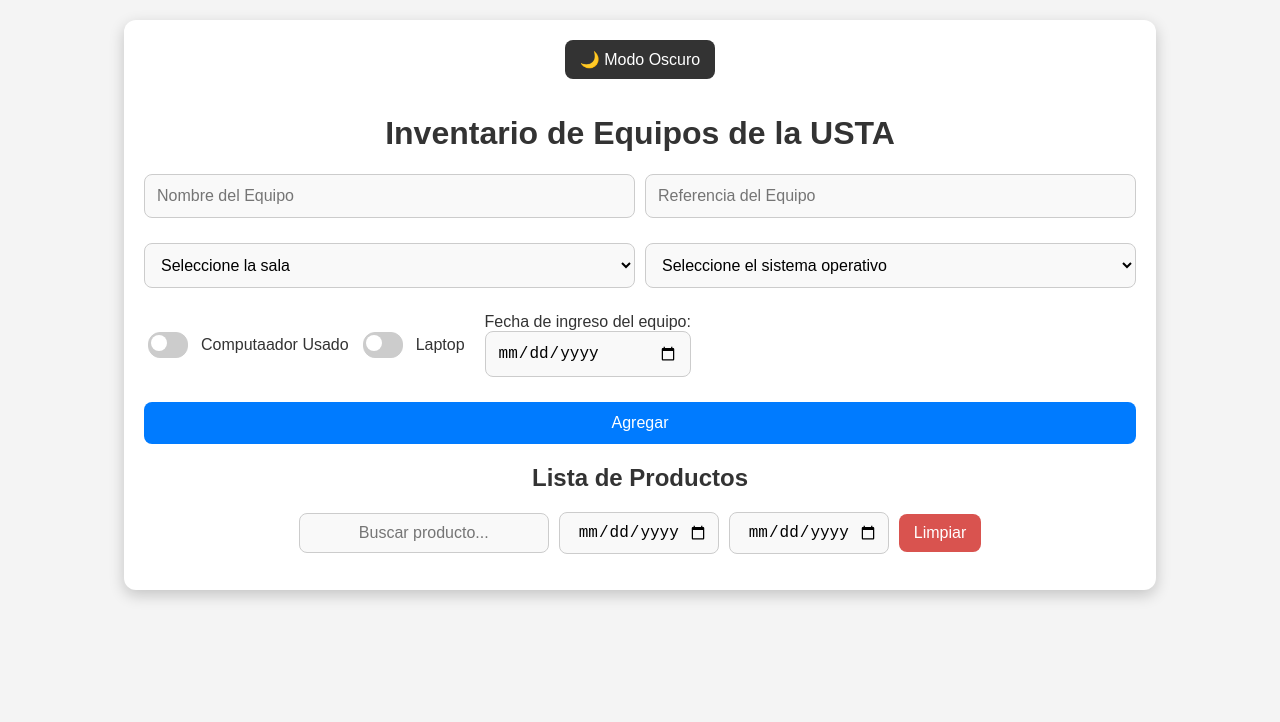
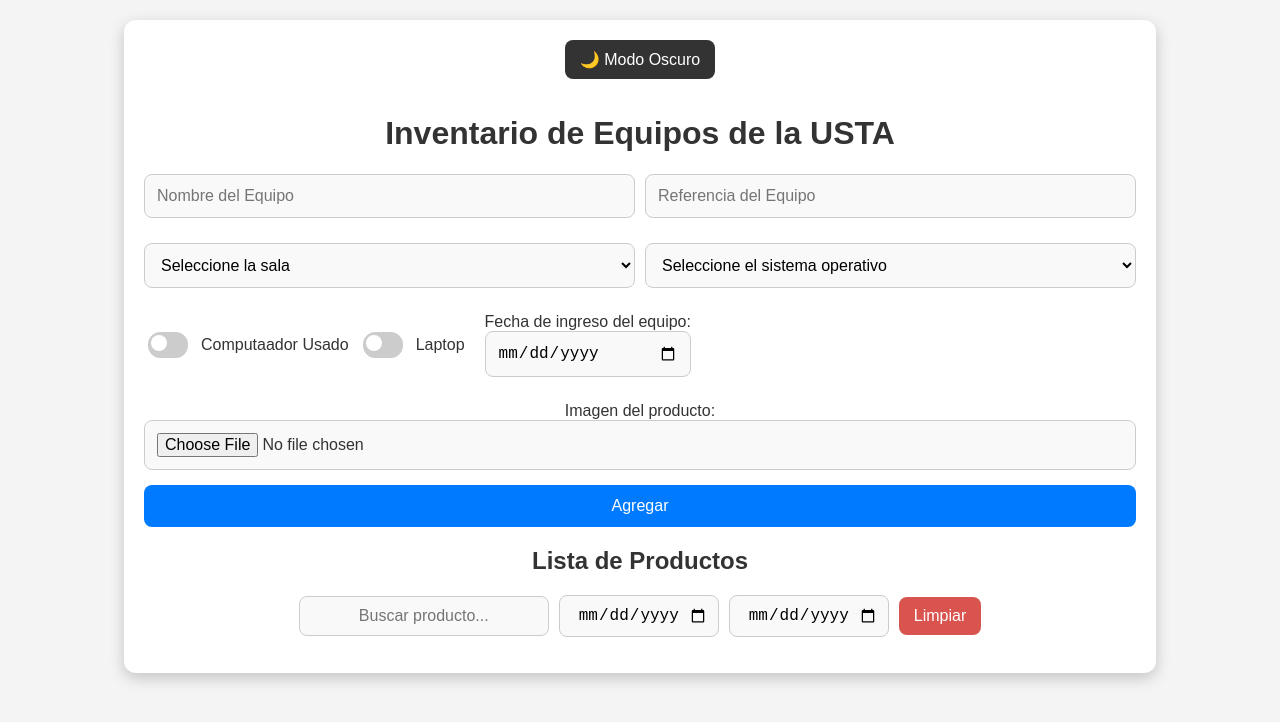
Before and after one commit to RichardMolano/mobiles, a React (Create React App) app: page / in a window 1280 px wide. Shown: the top 722 px of the page. Built offline with nearby package versions, Linux system fonts and the light colour scheme.

Commit message:
ACTIVIDAD 2- CORTE II_ APP_REACT

```diff
--- a/src/components/ProductDetail.jsx
+++ b/src/components/ProductDetail.jsx
@@ -17,6 +17,7 @@
   const [editReference, setEditReference] = useState(() => localStorage.getItem("editReference") || "");
   const [editOS, setEditOS] = useState(() => localStorage.getItem("editOS") || "");
   const [editLaptop, setEditLaptop] = useState(() => localStorage.getItem("editLaptop") === "true");
+  const [editImage, setEditImage] = useState(() => localStorage.getItem("editImage") || null); // Estado para la imagen editada
 
   useEffect(() => {
     localStorage.setItem("editIndex", editIndex !== null ? editIndex : "");
@@ -27,7 +28,9 @@
     localStorage.setItem("editReference", editReference);
     localStorage.setItem("editOS", editOS);
     localStorage.setItem("editLaptop", editLaptop);
-  }, [editIndex, editValue, editCategory, editStatus, editEntryDate, editReference, editOS, editLaptop]);
+    localStorage.setItem("editImage", editImage); // Guardar la imagen editada en localStorage
+
+  }, [editIndex, editValue, editCategory, editStatus, editEntryDate, editReference, editOS, editLaptop, editImage]);
 
   useEffect(() => {
     sessionStorage.setItem("editIndex", editIndex);
@@ -63,7 +66,8 @@
     sessionStorage.setItem("editReference", editReference);
     sessionStorage.setItem("editOS", editOS);
     sessionStorage.setItem("editLaptop", editLaptop);
-  }, [editIndex, editValue, editCategory, editStatus, editEntryDate, editReference, editOS, editLaptop]);
+    sessionStorage.setItem("editImage", editImage); // Guardar la imagen editada en sessionStorage
+  }, [editIndex, editValue, editCategory, editStatus, editEntryDate, editReference, editOS, editLaptop, editImage]);
 
 
   const handleEdit = (index, product) => {
@@ -75,6 +79,17 @@
     setEditReference(product.reference);
     setEditOS(product.OS);
     setEditLaptop(product.lap === "Portátil");
+    setEditImage(product.image); // Asignar la imagen del producto a editar
+  };
+  const handleImageChange = (e) => {
+    const file = e.target.files[0];
+    if (file) {
+      const reader = new FileReader();
+      reader.onloadend = () => {
+        setEditImage(reader.result); // Guarda la imagen como base64
+      };
+      reader.readAsDataURL(file);
+    }
   };
 
 
@@ -94,6 +109,7 @@
         reference: editReference,
         OS: editOS,
         lap: editLaptop ? "Portátil" : "Escritorio",
+        image: editImage, // Guardar la imagen editada
       });
       setEditIndex(null);
     }
@@ -109,6 +125,7 @@
     setEditReference("");
     setEditOS("");
     setEditLaptop(false);
+    setEditImage(null); // Limpiar la imagen editada
 
     // Clear localStorage
     localStorage.removeItem("editIndex");
@@ -150,6 +167,10 @@
               <div className="product-content" >
                 {editIndex === indexlocal ? (
                   <>
+                    <ImageElement
+                      handleImageChange={handleImageChange}
+                      imagePreview={editImage} // Usa la imagen editada
+                    />
                     <InputElement
                       value={editValue}
                       setValue={setEditValue}
@@ -198,9 +219,21 @@
                   </>
                 ) : (
                   <div className="detail-container">
+                    <div>
+                      <h1>Imagen del Producto</h1>
+
+                      <img
+                        src={product.image}
+                        alt="Imagen del producto"
+                        style={{ width: "150px", height: "auto", borderRadius: "5px" }}
+                      />
+                    </div>
                     <h2>Detalles del Producto</h2>
                     <table className="detail-table">
                       <tbody>
+
+
+
                         <tr>
                           <th>Nombre del Equipo</th>
                           <td>{product.name}</td>
@@ -272,6 +305,29 @@
     </div>
   );
 };
+const ImageElement = ({ handleImageChange, imagePreview }) => {
+  return (
+    <div>
+      <label>Imagen del producto:</label>
+      <input
+        type="file"
+        accept="image/*"
+        onChange={handleImageChange}
+      />
+      {/* Vista previa de la imagen */}
+      {imagePreview && (
+        <div>
+          <p>Vista previa de la imagen:</p>
+          <img
+            src={imagePreview}
+            alt="Vista previa"
+            style={{ width: "200px", height: "auto", marginTop: "10px" }}
+          />
+        </div>
+      )}
+    </div>
+  );
+}
 
 const DateElement = ({ value, setValue, text }) => {
   return (
--- a/src/components/ProductForm.jsx
+++ b/src/components/ProductForm.jsx
@@ -1,4 +1,4 @@
-import React, { useState } from "react";
+import React, { useRef, useState } from "react";
 
 const ProductForm = ({ onAdd }) => {
   const [product, setProduct] = useState("");
@@ -6,9 +6,12 @@
   const [isUsed, setIsUsed] = useState(false); // Estado para determinar si el equipo es usado
   const [laptop, setIsLaptop] = useState(false); // Estado para determinar si el equipo es un portátil
   const [reference, setReference] = useState(); // Estado para la referencia del equipo
+  const [image , setImage] = useState(null);
   const [OS, setOS] = useState("");
   const [entryDate, setEntryDate] = useState(""); // Estado para la fecha de ingreso
+  const [imagePreview, setImagePreview] = useState(null);
 
+  const fileInputRef = useRef(null);
 
   const dic_OS = {
     "Windows": { "Windows 10": "Windows 10", "Windows 11": "Windows 11" },
@@ -35,16 +38,56 @@
       alert("La fecha de ingreso no puede ser futura.");
       return;
     }
-    if (product.trim() && category.trim() && entryDate.trim()) {
-      onAdd({ name: product, category, status: isUsed ? "Usado" : "Nuevo", lap: laptop ? "Portátil" : "Escritorio", reference: reference, OS, entryDate });
+    if (product.trim() && category.trim() && entryDate.trim() && image) {
+      onAdd({ name: product, category, status: isUsed ? "Usado" : "Nuevo", lap: laptop ? "Portátil" : "Escritorio", reference: reference, OS, entryDate , image:image });
       setProduct("");
       setCategory("");
       setIsUsed(false);
       setIsLaptop(false);
       setReference(Number);
       setOS("");
+      setImage(null);
       setReference("")
       setEntryDate("");
+      setImage(null); // Limpia la imagen
+      setImagePreview(null); // Limpia la vista previa de la imagen
+      if (fileInputRef.current) {
+        fileInputRef.current.value = null; // Limpia el input de archivo
+      }
+    }
+    else {
+      alert("No se ha seleccionado ninguna imagen.");
+    }
+  };
+
+  const handleImageChange = (e) => {
+    const file = e.target.files[0];
+    if (file) {
+      const validImageTypes = ["image/jpeg", "image/png", "image/jpg", "image/gif", "image/webp"];
+      const maxSizeInBytes = 2 * 1024 * 1024; // 2 MB
+
+      if (!validImageTypes.includes(file.type)) {
+        alert("Por favor, selecciona un archivo de imagen válido (jpeg, png, jpg, gif, webp).");
+        e.target.value = null; // Limpia la selección del archivo
+        setImage(null);
+        setImagePreview(null);
+        return;
+      }
+
+      if (file.size > maxSizeInBytes) {
+        alert("La imagen es demasiado grande. El tamaño máximo permitido es de 2 MB.");
+        e.target.value = null;
+        setImage(null);
+        setImagePreview(null);
+        return;
+      }
+
+      const reader = new FileReader();
+      reader.onloadend = () => {
+        setImage(reader.result); // Guarda la imagen como base64
+      };
+      setImagePreview(URL.createObjectURL(file)); // Para la vista previa
+      reader.readAsDataURL(file);
     }
   };
 
@@ -66,8 +109,34 @@
         </section>
         <DateElement value={entryDate} setValue={setEntryDate} text={"Fecha de ingreso del equipo:"} />
       </div>
+      <ImageElement handleImageChange={handleImageChange} fileInputRef={fileInputRef} imagePreview={imagePreview} />
       <button type="submit">Agregar</button>
     </form>
+  );
+};
+
+const ImageElement = ({ handleImageChange, fileInputRef, imagePreview }) => {
+  return (
+    <div>
+      <label>Imagen del producto:</label>
+      <input
+        type="file"
+        accept="image/*"
+        onChange={handleImageChange}
+        ref={fileInputRef} // Referencia al input de archivo
+      />
+      {/* Vista previa de la imagen */}
+      {imagePreview && (
+        <div>
+          <p>Vista previa de la imagen:</p>
+          <img
+            src={imagePreview}
+            alt="Vista previa"
+            style={{ width: "200px", height: "auto", marginTop: "10px" }}
+          />
+        </div>
+      )}
+    </div>
   );
 };
 
--- a/src/components/ProductList.jsx
+++ b/src/components/ProductList.jsx
@@ -16,6 +16,8 @@
   const [searchTerm, setSearchTerm] = useState("");
   const [startDate, setStartDate] = useState("");
   const [endDate, setEndDate] = useState("");
+  const [editImage, setEditImage] = useState(null); // Nuevo estado para imagen editada
+
 
   useEffect(() => {
     const handleKeyDown = (event) => {
@@ -43,6 +45,18 @@
     setEditReference(product.reference);
     setEditOS(product.OS);
     setEditLaptop(product.lap === "Portátil");
+    setEditImage(product.image); // Asigna la imagen del producto editado
+  };
+
+  const handleImageChange = (e) => {
+    const file = e.target.files[0];
+    if (file) {
+      const reader = new FileReader();
+      reader.onloadend = () => {
+        setEditImage(reader.result); // Guarda la imagen como base64
+      };
+      reader.readAsDataURL(file);
+    }
   };
 
   const handleSave = (index) => {
@@ -60,7 +74,8 @@
         entryDate: editEntryDate,
         reference: editReference,
         OS: editOS,
-        lap: editLaptop ? "Portátil" : "Escritorio"
+        lap: editLaptop ? "Portátil" : "Escritorio",
+        image: editImage, // Usa la imagen actual (vieja(cargada al registro) o nueva)
       });
       setEditIndex(null);
     }
@@ -72,6 +87,8 @@
     setEditCategory("");
     setEditStatus(false);
     setEditEntryDate("");
+    setEditImage(null); // Limpia la imagen editada
+    setEditReference("");
   };
   const handleClearSearch = () => { // Función que maneja la limpieza de la búsqueda
     setSearchTerm("");
@@ -170,6 +187,10 @@
                     setValue={setEditEntryDate}
                     text={"Fecha de ingreso del equipo:"}
                   />
+                  <ImageElement
+                    handleImageChange={handleImageChange}
+                    imagePreview={editImage} // Usa la imagen editada
+                    />
                   <section style={{ display: "flex", flexDirection: "row" }}>
                     <CheckboxElement
                       checked={editStatus}
@@ -184,11 +205,19 @@
                   </section>
                 </>
               ) : (
+                <div>
+
+                <img
+                  src={product.image}
+                  alt="Imagen del producto"
+                  className="product-icon"
+                  />
                 <span>
                   {product.name} - Ref: {product.reference} -
                   <strong> {product.category}</strong> -
                   {product.status} - {product.lap} - SO: {product.OS}
                 </span>
+                  </div>
               )}
             </div>
             <div className="button-group">
@@ -214,6 +243,30 @@
   );
 
 };
+
+const ImageElement = ({ handleImageChange, imagePreview }) => {
+  return (
+    <div>
+      <label>Imagen del producto:</label>
+      <input
+        type="file"
+        accept="image/*"
+        onChange={handleImageChange}
+      />
+      {/* Vista previa de la imagen */}
+      {imagePreview && (
+        <div>
+          <p>Vista previa de la imagen:</p>
+          <img
+            src={imagePreview}
+            alt="Vista previa"
+            style={{ width: "200px", height: "auto", marginTop: "10px" }}
+          />
+        </div>
+      )}
+    </div>
+  );
+}
 
 
 const DateElement = ({ value, setValue, text }) => {
```
Also changed, not shown: src/index.css (+11 -0 lines).
